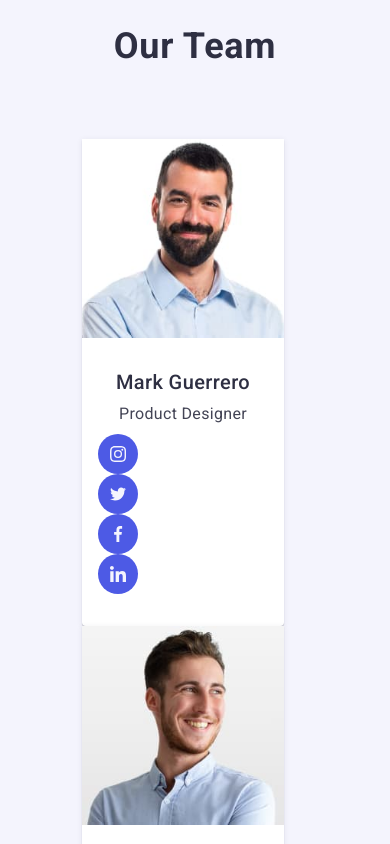
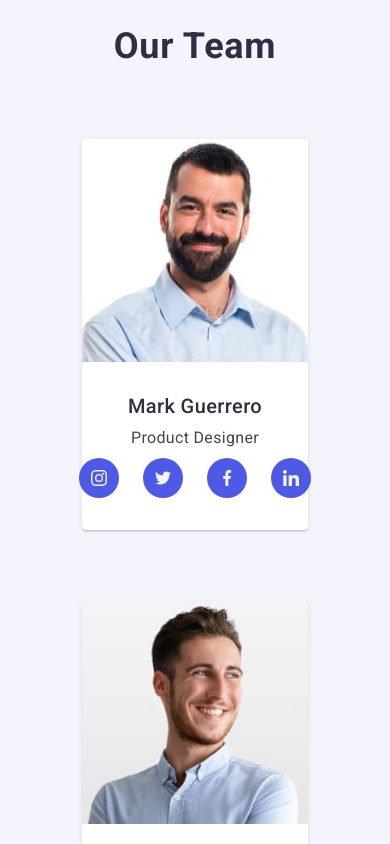
Before and after one commit to nicksolony/goit-markup-hw-07, a plain HTML site: page index.html in a window 390 px wide. Shown: the part 1460-2304 px from the top of the page. Drawn offline with nearby package versions, Linux system fonts and the light colour scheme.

Commit message:
finished mobile team section

```diff
--- a/css/styles.css
+++ b/css/styles.css
@@ -424,16 +424,6 @@ header {
 
 .customers .list {
     display: flex;
-}
-.header-subject {
-    font-size: 36px;
-    line-height: 1.11;
-    color: var(--heading-color-2);
-    letter-spacing: 0.02em;
-    text-align: center;
-    text-transform: capitalize;
-    margin-bottom: 72px;
-
 }
 
 .customers-item {
@@ -1102,6 +1092,26 @@ img {
         display: block;
     }
 
+    .team.section .team-member {
+        margin-right: auto;
+        margin-left: auto;
+        width: 100%;
+        display:flex;
+        flex-direction: column;
+        align-items: center;
+    }
+
+    .team-member:not(:last-child) {
+        margin-bottom: 72px;
+    }
+
+    .team.section .team-member-links {
+        display: flex;
+        width: 100%;
+    }
+
+
+
   }
 
   @media screen and (min-width: 428px) {
```
